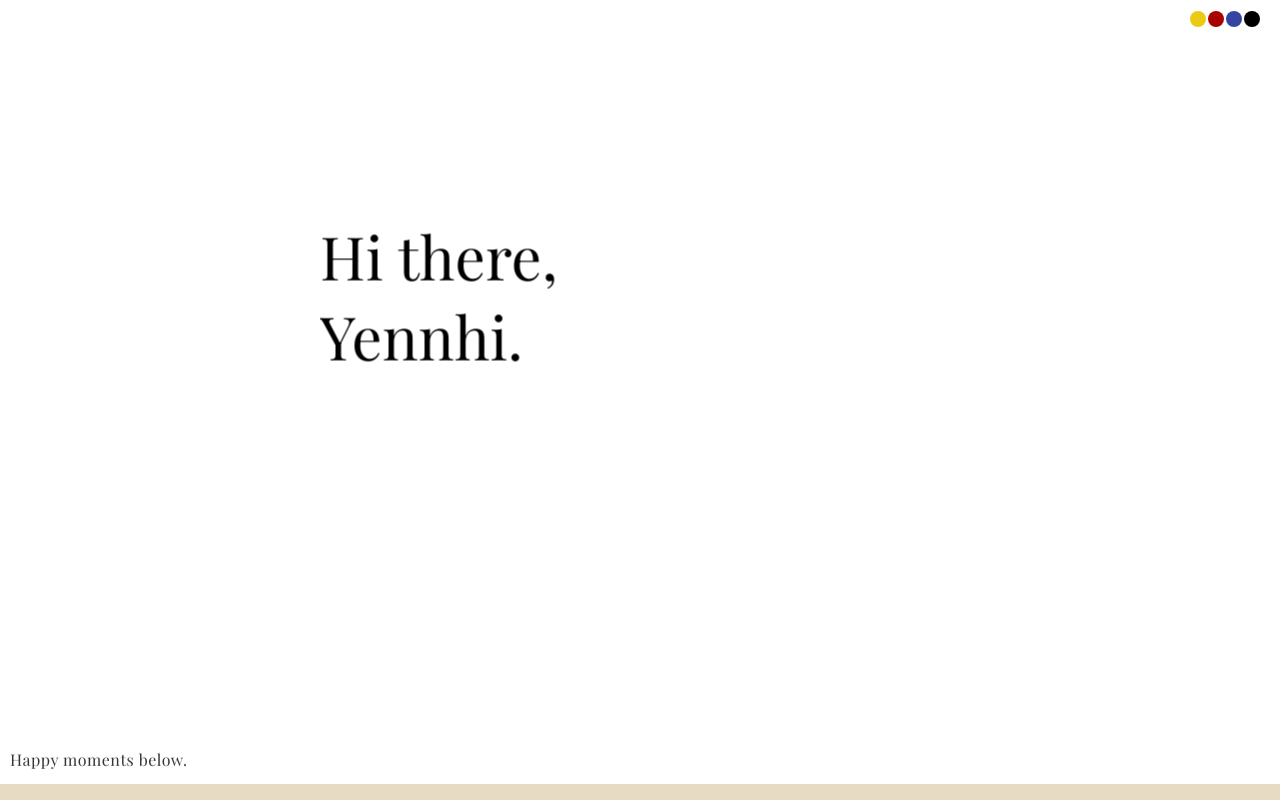
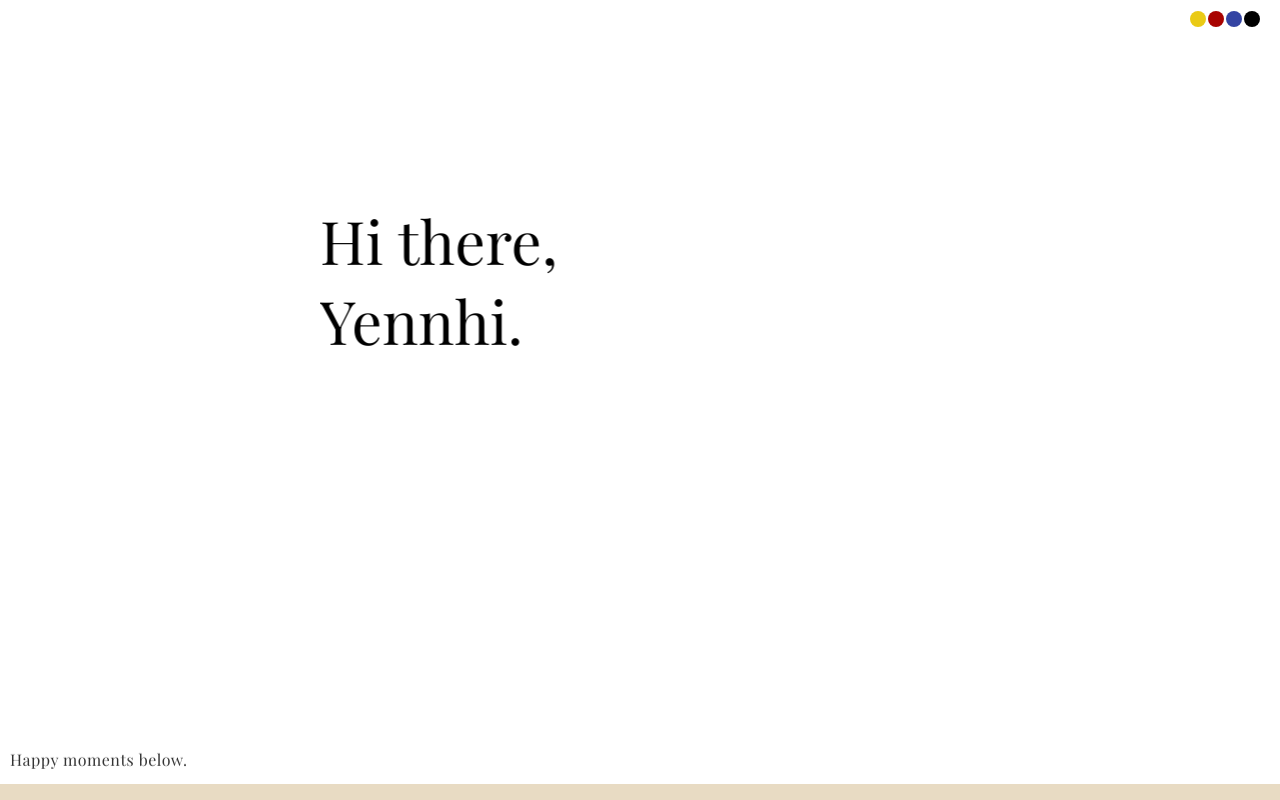
Before and after one commit to adityaastono3/hi-there, a React (Create React App) app: page / in a window 1280 px wide. Built offline with nearby package versions, Linux system fonts and the light colour scheme.

Commit message:
iOS needs some webkit shit

```diff
--- a/src/App.css
+++ b/src/App.css
@@ -29,8 +29,10 @@ a {
 }
 
 .welcome {
+  -webkit-transform: translateZ(-1px);
   transform: translateZ(-1px);
   position: absolute;
+  top: 0;
 }
 
 .happy-moments {
```
